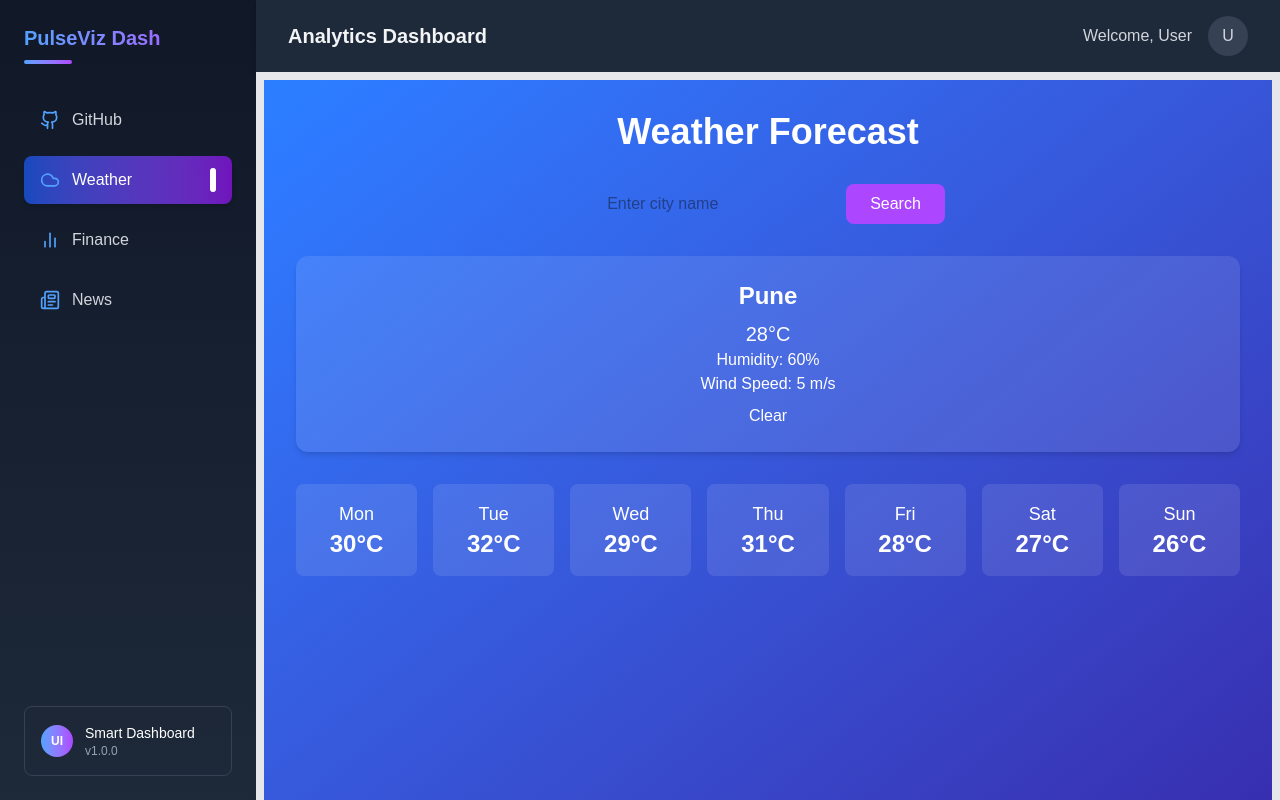
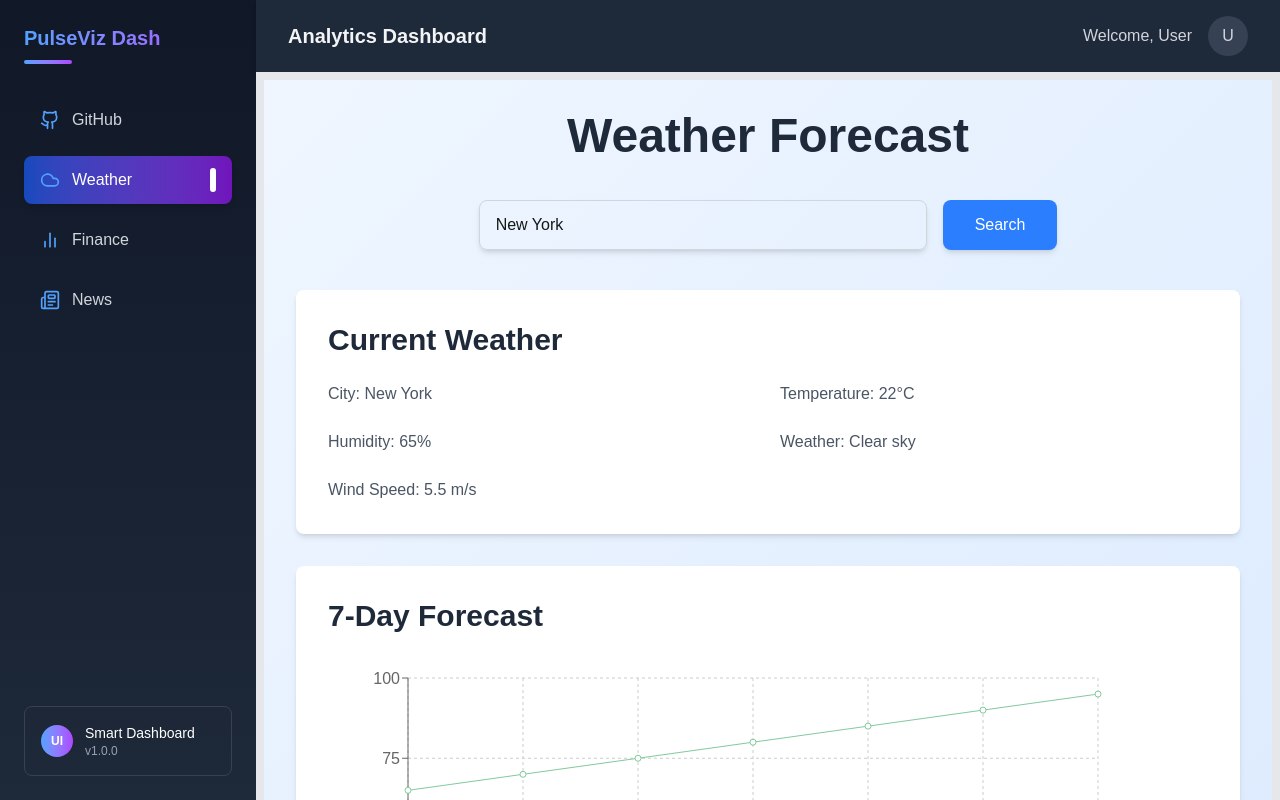
Before and after one commit to Mrprayag077/pulse-viz-dashboard, a Next.js app: page /weather in a window 1280 px wide. Built offline with nearby package versions, Linux system fonts and the light colour scheme.

Commit message:
add: wheatehr style page

```diff
--- a/src/app/weather/page.tsx
+++ b/src/app/weather/page.tsx
@@ -1,70 +1,180 @@
 "use client"
-import React, { useState } from "react";
+import React, { useState, useEffect } from "react";
+import {
+  LineChart,
+  Line,
+  CartesianGrid,
+  XAxis,
+  YAxis,
+  Tooltip,
+  Legend,
+} from "recharts";
+
+const Page: React.FC = () => {
+  const [city, setCity] = useState<string>("");
+  const [weatherData, setWeatherData] = useState<any>(null);
+  const [forecastData, setForecastData] = useState<any[]>([]);
+  const [suggestions, setSuggestions] = useState<string[]>([]);
+  const [loading, setLoading] = useState<boolean>(false);
+  const [error, setError] = useState<string>("");
+
+  const mockCities = [
+    "New York",
+    "London",
+    "Paris",
+    "Tokyo",
+    "Berlin",
+    "Mumbai",
+  ];
 
   const mockWeatherData = {
-  city: "Pune",
-  temperature: 28,
-  humidity: 60,
-  windSpeed: 5,
-  weather: "Clear",
+    name: "New York",
+    main: { temp: 22, humidity: 65 },
+    weather: [{ description: "Clear sky" }],
+    wind: { speed: 5.5 },
   };
 
   const mockForecastData = [
-  { day: "Mon", temp: 30 },
-  { day: "Tue", temp: 32 },
-  { day: "Wed", temp: 29 },
-  { day: "Thu", temp: 31 },
-  { day: "Fri", temp: 28 },
-  { day: "Sat", temp: 27 },
-  { day: "Sun", temp: 26 },
+    { dt_txt: "2023-10-01", main: { temp: 22, humidity: 65 } },
+    { dt_txt: "2023-10-02", main: { temp: 21, humidity: 70 } },
+    { dt_txt: "2023-10-03", main: { temp: 20, humidity: 75 } },
+    { dt_txt: "2023-10-04", main: { temp: 19, humidity: 80 } },
+    { dt_txt: "2023-10-05", main: { temp: 18, humidity: 85 } },
+    { dt_txt: "2023-10-06", main: { temp: 17, humidity: 90 } },
+    { dt_txt: "2023-10-07", main: { temp: 16, humidity: 95 } },
   ];
 
-const Page: React.FC = () => {
-  const [city, setCity] = useState<string>("");
-  const [weatherData, setWeatherData] = useState<any>(mockWeatherData);
+  const fetchCitySuggestions = (query: string) => {
+    const filteredCities = mockCities.filter((city) =>
+      city.toLowerCase().includes(query.toLowerCase())
+    );
+    setSuggestions(filteredCities);
+  };
+
+  const fetchWeatherData = (cityName: string) => {
+    setLoading(true);
+    setError("");
+    setTimeout(() => {
+      if (mockCities.includes(cityName)) {
+        setWeatherData(mockWeatherData);
+        setForecastData(mockForecastData);
+      } else {
+        setError("City not found. Please try again.");
+      }
+      setLoading(false);
+    }, 1000);
+  };
 
   const handleSearch = (e: React.FormEvent) => {
     e.preventDefault();
-    setWeatherData(mockWeatherData);
+    if (city) fetchWeatherData(city);
   };
 
+  useEffect(() => {
+    setCity("New York");
+    fetchWeatherData("New York");
+  }, []);
+
   return (
-    <div className="min-h-screen bg-gradient-to-br from-blue-500 to-indigo-800 p-8 text-white">
-      <h1 className="text-4xl font-bold text-center mb-8">Weather Forecast</h1>
+    <div className="min-h-screen bg-gradient-to-br from-blue-50 to-blue-100 p-8 font-sans">
+      <h1 className="text-5xl font-extrabold text-center text-gray-800 mb-10">
+        Weather Forecast
+      </h1>
 
-      <form onSubmit={handleSearch} className="flex justify-center mb-8">
+      <form onSubmit={handleSearch} className="flex justify-center mb-10">
+        <div className="relative w-full max-w-md">
           <input
             type="text"
             value={city}
-          onChange={(e) => setCity(e.target.value)}
+            onChange={(e) => {
+              setCity(e.target.value);
+              fetchCitySuggestions(e.target.value);
+            }}
             placeholder="Enter city name"
-          className="px-4 py-2 rounded-lg text-gray-900 focus:outline-none"
+            className="w-full px-4 py-3 rounded-lg border border-gray-300 focus:outline-none focus:ring-2 focus:ring-blue-500 shadow-md"
           />
+          {suggestions.length > 0 && (
+            <ul className="absolute z-10 w-full bg-white border border-gray-300 rounded-lg mt-1">
+              {suggestions.map((suggestion, index) => (
+                <li
+                  key={index}
+                  onClick={() => {
+                    setCity(suggestion);
+                    setSuggestions([]);
+                  }}
+                  className="px-4 py-2 hover:bg-gray-100 cursor-pointer"
+                >
+                  {suggestion}
+                </li>
+              ))}
+            </ul>
+          )}
+        </div>
         <button
           type="submit"
-          className="ml-4 bg-purple-500 px-6 py-2 rounded-lg hover:bg-purple-600"
+          className="ml-4 px-8 py-3 bg-blue-500 text-white rounded-lg hover:bg-blue-600 transition-all shadow-md"
         >
           Search
         </button>
       </form>
 
-      <div className="bg-white/10 p-6 rounded-xl shadow-md text-center mb-8">
-        <h2 className="text-2xl font-semibold">{weatherData.city}</h2>
-        <p className="text-xl mt-2">{weatherData.temperature}°C</p>
-        <p>Humidity: {weatherData.humidity}%</p>
-        <p>Wind Speed: {weatherData.windSpeed} m/s</p>
-        <p className="mt-2">{weatherData.weather}</p>
+      {loading && <p className="text-center text-gray-600">Loading...</p>}
+      {error && <p className="text-center text-red-500">{error}</p>}
+
+      {weatherData && (
+        <div className="bg-white p-8 rounded-lg shadow-md mb-8">
+          <h2 className="text-3xl font-semibold text-gray-800 mb-6">
+            Current Weather
+          </h2>
+          <div className="grid grid-cols-2 gap-6">
+            <p className="text-gray-600">City: {weatherData.name}</p>
+            <p className="text-gray-600">
+              Temperature: {weatherData.main.temp}°C
+            </p>
+            <p className="text-gray-600">
+              Humidity: {weatherData.main.humidity}%
+            </p>
+            <p className="text-gray-600">
+              Weather: {weatherData.weather[0].description}
+            </p>
+            <p className="text-gray-600">
+              Wind Speed: {weatherData.wind.speed} m/s
+            </p>
           </div>
+        </div>
+      )}
 
-      {/* 7-Day Forecast */}
-      <div className="grid grid-cols-2 md:grid-cols-4 lg:grid-cols-7 gap-4">
-        {mockForecastData.map((day, index) => (
-          <div key={index} className="bg-white/10 p-4 rounded-lg text-center">
-            <p className="text-lg font-medium">{day.day}</p>
-            <p className="text-2xl font-bold">{day.temp}°C</p>
+      {forecastData.length > 0 && (
+        <div className="bg-white p-8 rounded-lg shadow-md">
+          <h2 className="text-3xl font-semibold text-gray-800 mb-6">
+            7-Day Forecast
+          </h2>
+          <LineChart
+            width={800}
+            height={400}
+            data={forecastData}
+            margin={{ top: 20, right: 30, left: 20, bottom: 5 }}
+          >
+            <CartesianGrid strokeDasharray="3 3" />
+            <XAxis dataKey="dt_txt" />
+            <YAxis />
+            <Tooltip />
+            <Legend />
+            <Line
+              type="monotone"
+              dataKey="main.temp"
+              stroke="#8884d8"
+              name="Temperature (°C)"
+            />
+            <Line
+              type="monotone"
+              dataKey="main.humidity"
+              stroke="#82ca9d"
+              name="Humidity (%)"
+            />
+          </LineChart>
         </div>
-        ))}
-      </div>
+      )}
     </div>
   );
 };
```
Lines whose indentation alone changed are shown as unchanged.
